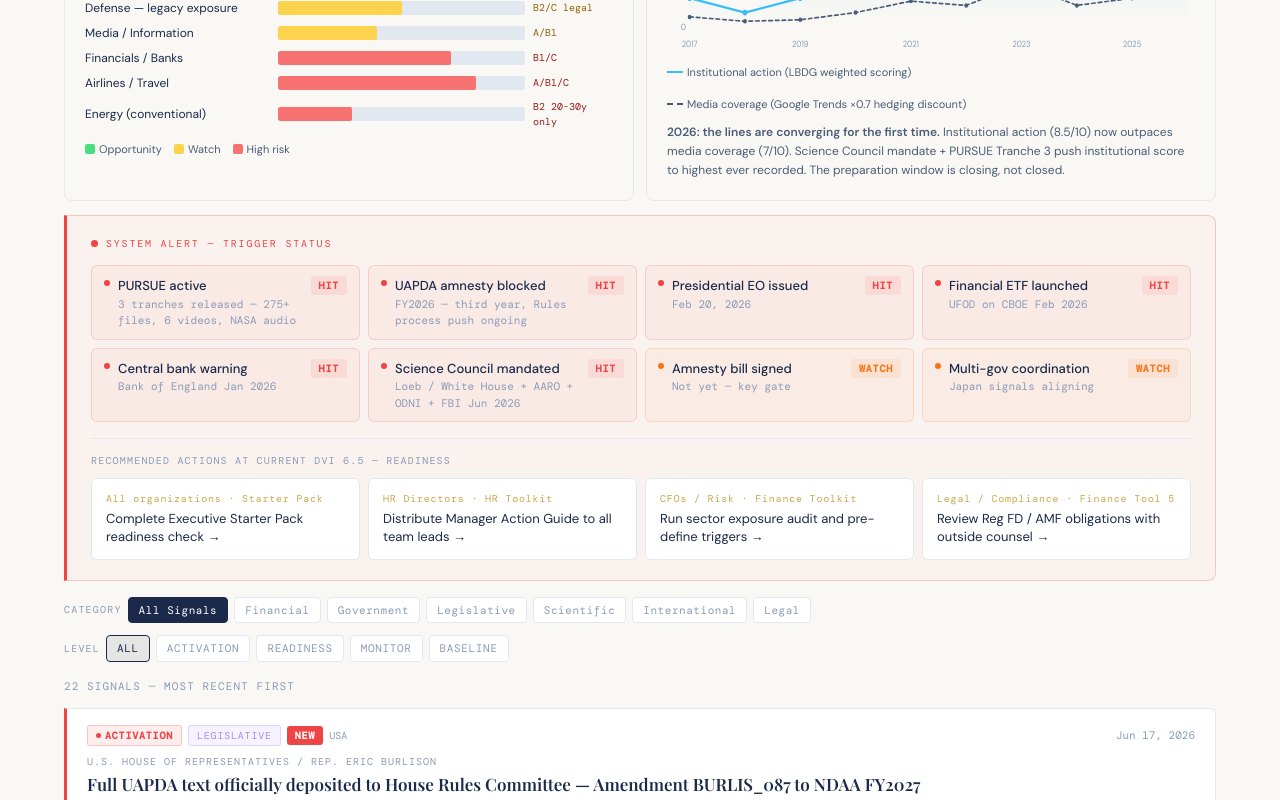
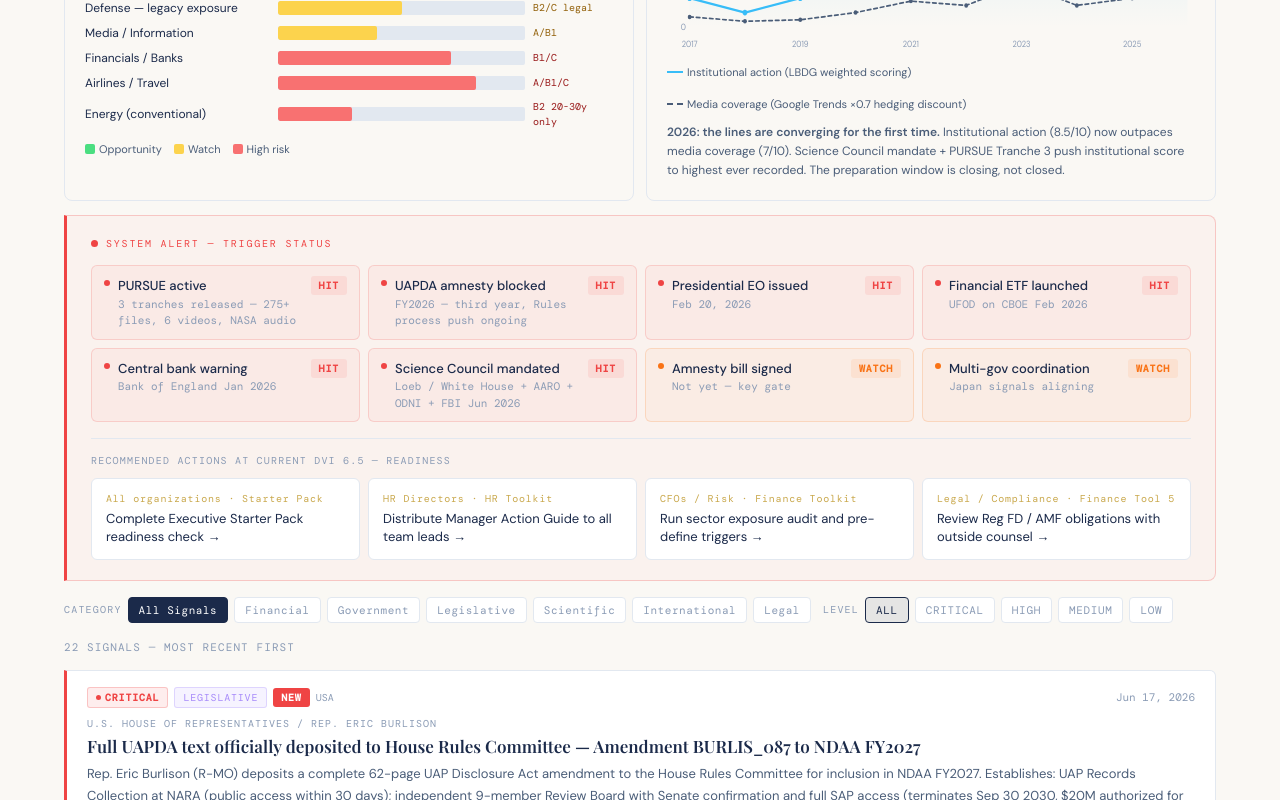
Before and after one commit to lbdgGit/DisclosureHub, a Next.js app in the folder disclosure-hub-starter/: page /signals in a window 1280 px wide. Shown: the part 2000-2800 px from the top of the page. Built offline with nearby package versions, Linux system fonts and the light colour scheme; a web font is replaced by a local one.

Commit message:
Update signals.ts

```diff
--- a/disclosure-hub-starter/data/signals.ts
+++ b/disclosure-hub-starter/data/signals.ts
@@ -339,8 +339,8 @@ export const CATEGORY_CONFIG: Record<SignalCategory, { color: string; bg: string
 };
 
 export const STRENGTH_CONFIG: Record<SignalStrength, { label: string; color: string; dot: string }> = {
-  critical: { label: 'ACTIVATION', color: '#EF4444', dot: '#EF4444' },
-  high:     { label: 'READINESS',  color: '#F97316', dot: '#F97316' },
-  medium:   { label: 'MONITOR',    color: '#EAB308', dot: '#EAB308' },
-  low:      { label: 'BASELINE',   color: '#6B7280', dot: '#6B7280' },
+  critical: { label: 'CRITICAL', color: '#EF4444', dot: '#EF4444' },
+  high:     { label: 'HIGH',     color: '#F97316', dot: '#F97316' },
+  medium:   { label: 'MEDIUM',   color: '#EAB308', dot: '#EAB308' },
+  low:      { label: 'LOW',      color: '#6B7280', dot: '#6B7280' },
 };
```
